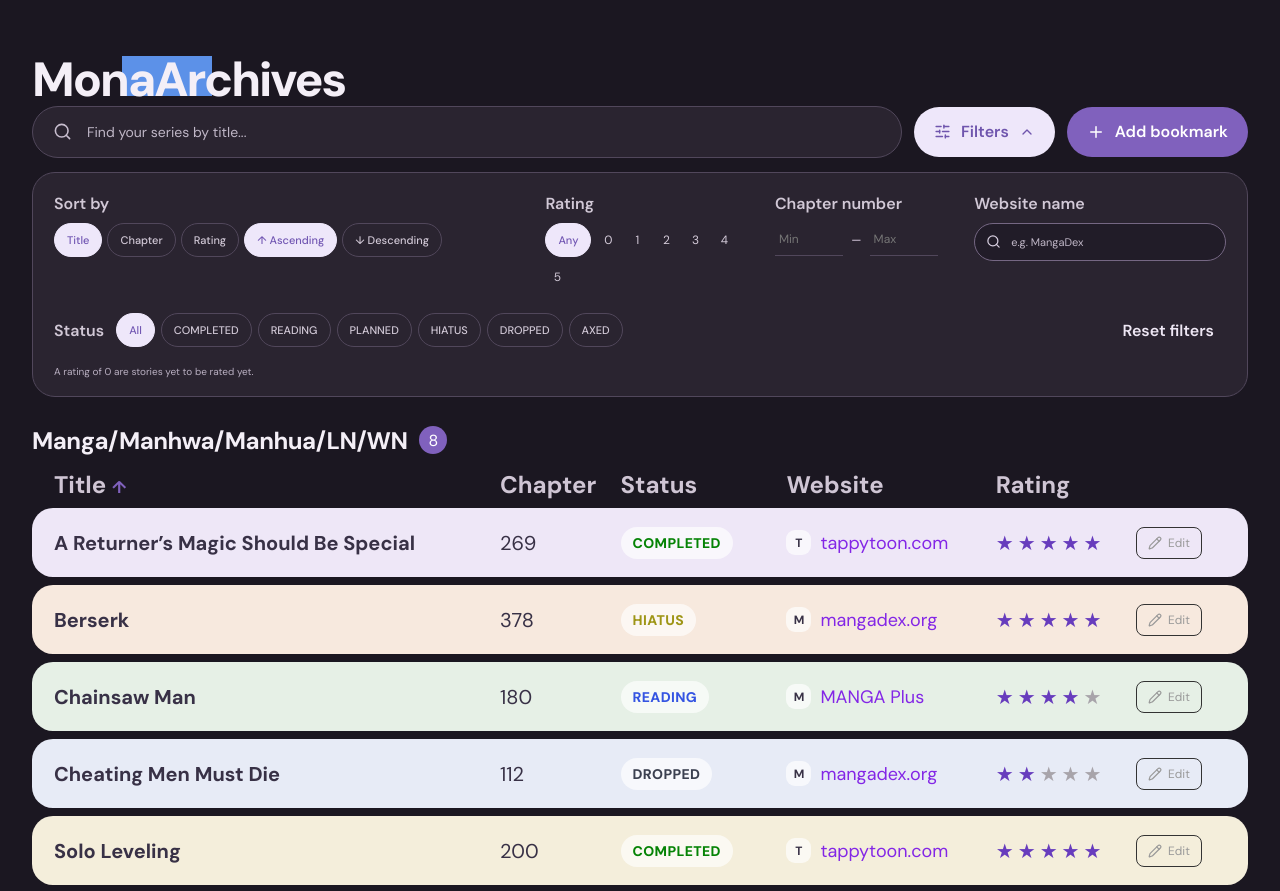
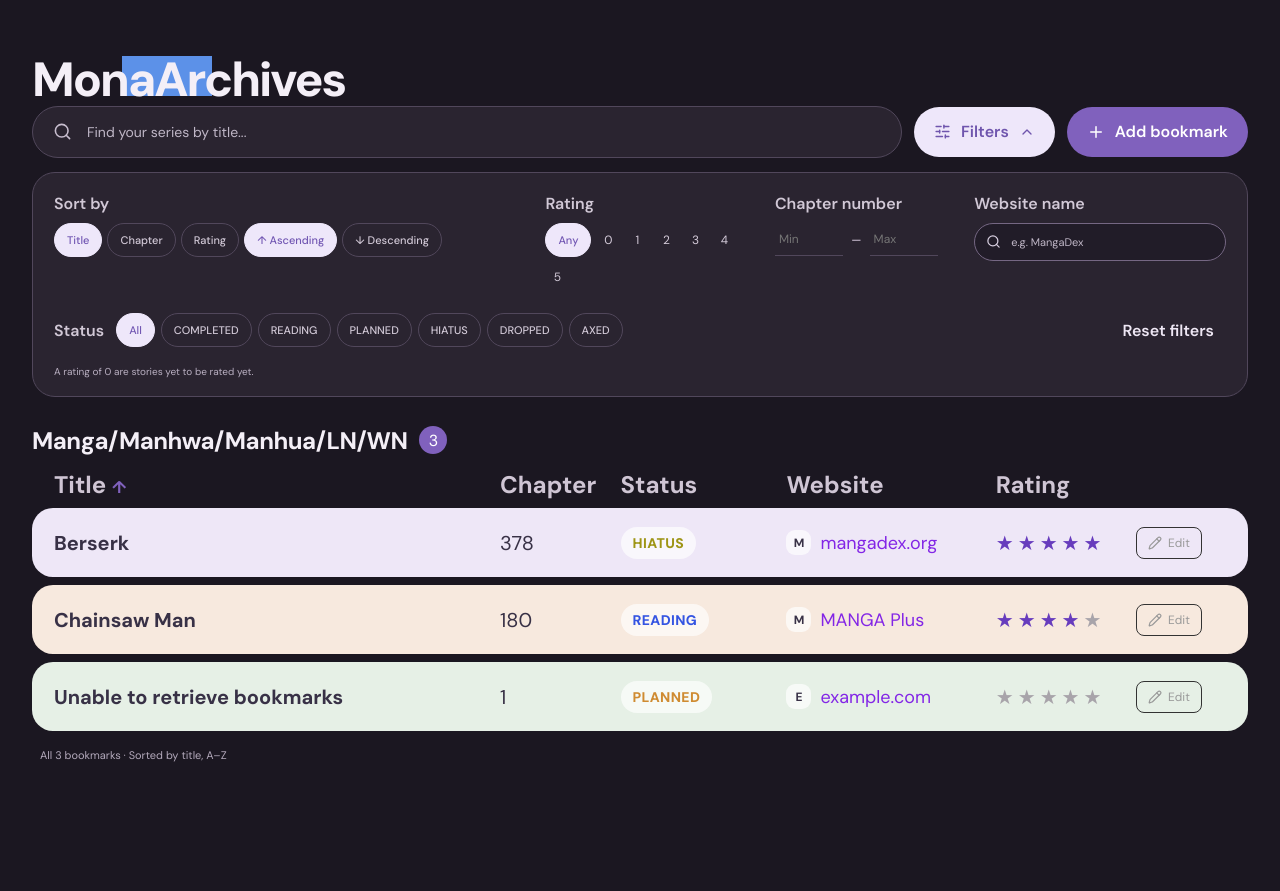
Before and after one commit to WilmerSoriano/monaarchives, a React (Vite) app in the folder frontend/: page / in a window 1280 px wide. Shown: the top 891 px of the page. After the commit the page ends 800 px from the top, so only its background shows below. Built offline with nearby package versions, Linux system fonts and the light colour scheme.

Commit message:
removed some samples, next update coming soon!

```diff
--- a/frontend/src/App.tsx
+++ b/frontend/src/App.tsx
@@ -27,21 +27,22 @@ type Bookmark = {
   website: string;
   rating: number;
   url: string;
-  lastVisitedAt: string;
+  dateLastClicked: string;
 };
 
-const INSTANT_EPOCH = "1970-01-01T00:00:00Z";
+const INSTANT_EPOCH = "1970-01-01T00:00:00Z"; // default date
 
+// Back up samples just in case
 const starterBookmarks: Bookmark[] = [
   {
     id: 1,
-    title: "A Returner’s Magic Should Be Special",
-    chapter: 269,
-    status: "COMPLETED",
-    website: "tappytoon.com",
-    rating: 5,
-    url: "https://www.tappytoon.com/",
-    lastVisitedAt: INSTANT_EPOCH,
+    title: "Unable to retrieve bookmarks",
+    chapter: 1,
+    status: "PLANNED",
+    website: "example.com",
+    rating: 0,
+    url: "https://www.example.com/",
+    dateLastClicked: INSTANT_EPOCH,
   },
   {
     id: 2,
@@ -51,7 +52,7 @@ const starterBookmarks: Bookmark[] = [
     website: "mangadex.org",
     rating: 5,
     url: "https://mangadex.org/",
-    lastVisitedAt: INSTANT_EPOCH,
+    dateLastClicked: INSTANT_EPOCH,
   },
   {
     id: 3,
@@ -61,57 +62,7 @@ const starterBookmarks: Bookmark[] = [
     website: "MANGA Plus",
     rating: 4,
     url: "https://mangaplus.shueisha.co.jp/",
-    lastVisitedAt: INSTANT_EPOCH,
-  },
-  {
-    id: 4,
-    title: "Cheating Men Must Die",
-    chapter: 112,
-    status: "DROPPED",
-    website: "mangadex.org",
-    rating: 2,
-    url: "https://mangadex.org/",
-    lastVisitedAt: INSTANT_EPOCH,
-  },
-  {
-    id: 5,
-    title: "Solo Leveling",
-    chapter: 200,
-    status: "COMPLETED",
-    website: "tappytoon.com",
-    rating: 5,
-    url: "https://www.tappytoon.com/",
-    lastVisitedAt: INSTANT_EPOCH,
-  },
-  {
-    id: 6,
-    title: "The Apothecary Diaries",
-    chapter: 42,
-    status: "READING",
-    website: "j-novel.club",
-    rating: 5,
-    url: "https://j-novel.club/",
-    lastVisitedAt: INSTANT_EPOCH,
-  },
-  {
-    id: 7,
-    title: "The Beginning After the End",
-    chapter: 0,
-    status: "PLANNED",
-    website: "tapas.io",
-    rating: 0,
-    url: "https://tapas.io/",
-    lastVisitedAt: INSTANT_EPOCH,
-  },
-  {
-    id: 8,
-    title: "The Hunters Guild: Red Hood",
-    chapter: 18,
-    status: "AXED",
-    website: "MANGA Plus",
-    rating: 3,
-    url: "https://mangaplus.shueisha.co.jp/",
-    lastVisitedAt: INSTANT_EPOCH,
+    dateLastClicked: INSTANT_EPOCH,
   },
 ];
 
@@ -124,7 +75,7 @@ const statuses: Status[] = [
   "AXED",
 ];
 
-const pastelClasses = ["lilac", "peach", "mint", "blue", "cream", "pink"];
+const pastelClasses = ["lilac", "peach", "mint", "blue", "cream", "pink"]; // Colors from CSS file
 
 function isValidHttpUrl(value: string): boolean {
   try {
@@ -158,7 +109,7 @@ function App() {
 
       return parsed.map((bookmark: Partial<Bookmark>) => ({
         ...bookmark,
-        lastVisitedAt: bookmark.lastVisitedAt ?? INSTANT_EPOCH,
+        lastVisitedAt: bookmark.dateLastClicked ?? INSTANT_EPOCH,
       })) as Bookmark[];
     } catch {
       return starterBookmarks;
@@ -384,7 +335,7 @@ function App() {
         website,
         rating: form.rating,
         url: parsedUrl.toString(),
-        lastVisitedAt: INSTANT_EPOCH,
+        dateLastClicked: INSTANT_EPOCH,
       };
 
       setBookmarks((current) => [...current, newBookmark]);
@@ -400,7 +351,7 @@ function App() {
         bookmark.id === id
           ? {
               ...bookmark,
-              lastVisitedAt: new Date().toISOString(),
+              dateLastClicked: new Date().toISOString(),
             }
           : bookmark
       )
```
